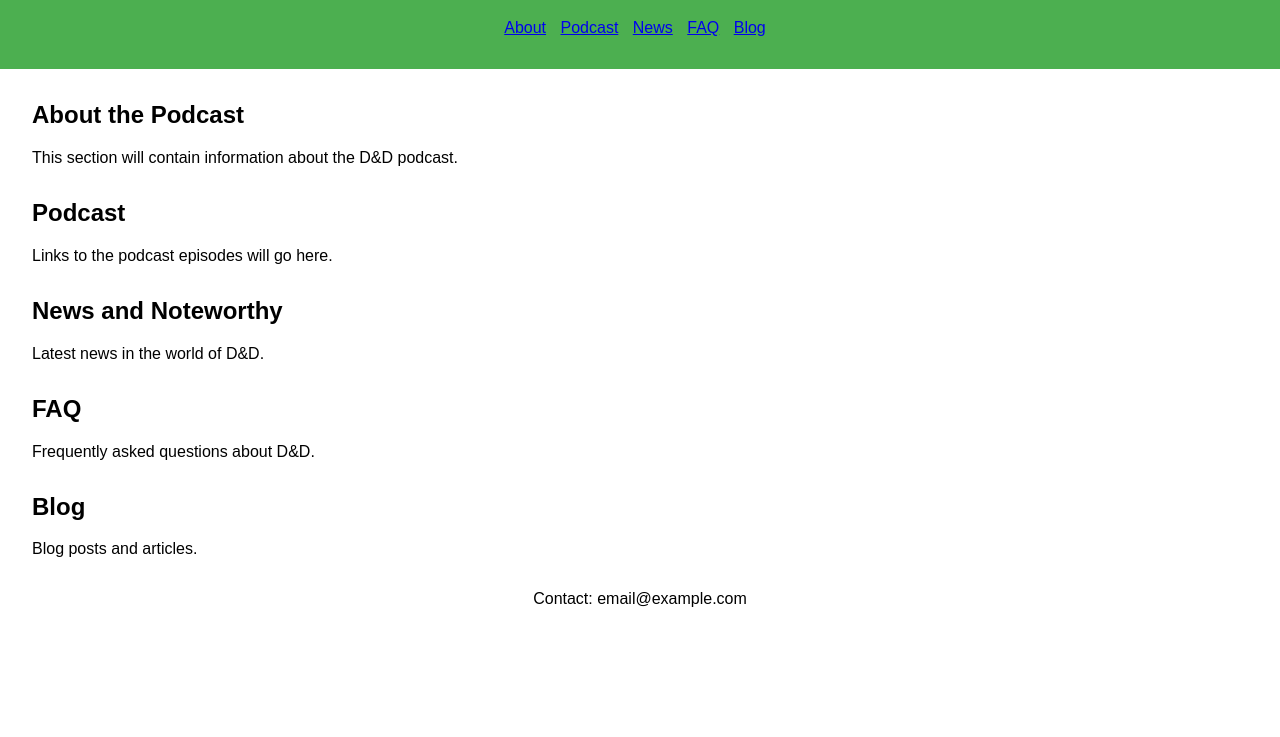
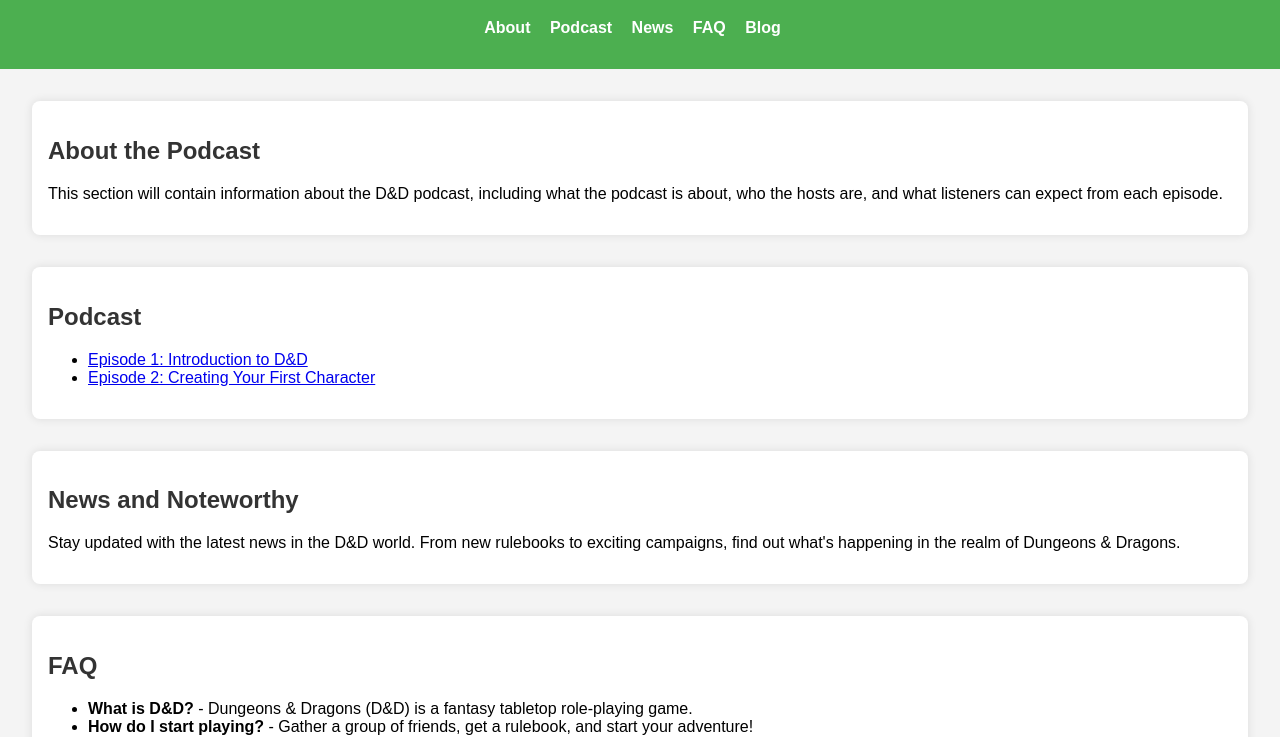
Before and after one commit to Ryno716/dnd-website, a plain HTML site: page index.html in a window 1280 px wide. Shown: the part 77-814 px from the top of the page. Drawn offline with Linux system fonts and the light colour scheme.

Commit message:
Add initial content and styling

```diff
--- a/index.html
+++ b/index.html
@@ -19,29 +19,70 @@
         </ul>
       </nav>
     </header>
+
     <section id="about">
       <h2>About the Podcast</h2>
-      <p>This section will contain information about the D&D podcast.</p>
+      <p>
+        This section will contain information about the D&D podcast, including
+        what the podcast is about, who the hosts are, and what listeners can
+        expect from each episode.
+      </p>
     </section>
+
     <section id="podcast">
       <h2>Podcast</h2>
-      <p>Links to the podcast episodes will go here.</p>
+      <ul>
+        <li>
+          <a href="https://example.com/episode1"
+            >Episode 1: Introduction to D&D</a
+          >
+        </li>
+        <li>
+          <a href="https://example.com/episode2"
+            >Episode 2: Creating Your First Character</a
+          >
+        </li>
+        <!-- Add more podcast episodes here -->
+      </ul>
     </section>
+
     <section id="news">
       <h2>News and Noteworthy</h2>
-      <p>Latest news in the world of D&D.</p>
+      <p>
+        Stay updated with the latest news in the D&D world. From new rulebooks
+        to exciting campaigns, find out what's happening in the realm of
+        Dungeons & Dragons.
+      </p>
     </section>
+
     <section id="faq">
       <h2>FAQ</h2>
-      <p>Frequently asked questions about D&D.</p>
+      <ul>
+        <li>
+          <strong>What is D&D?</strong> - Dungeons & Dragons (D&D) is a fantasy
+          tabletop role-playing game.
+        </li>
+        <li>
+          <strong>How do I start playing?</strong> - Gather a group of friends,
+          get a rulebook, and start your adventure!
+        </li>
+        <!-- Add more FAQs here -->
+      </ul>
     </section>
+
     <section id="blog">
       <h2>Blog</h2>
-      <p>Blog posts and articles.</p>
+      <p>
+        Read our latest blog posts and articles about D&D. Get tips, tricks, and
+        insights from experienced players.
+      </p>
+      <!-- Add blog posts here -->
     </section>
+
     <footer>
       <p>Contact: email@example.com</p>
     </footer>
+
     <script src="script.js"></script>
   </body>
 </html>
--- a/script.js
+++ b/script.js
@@ -1,3 +1,4 @@
 document.addEventListener("DOMContentLoaded", function () {
   console.log("Page Loaded");
+  // Add more interactivity here as needed
 });
--- a/style.css
+++ b/style.css
@@ -2,25 +2,52 @@ body {
   font-family: Arial, sans-serif;
   margin: 0;
   padding: 0;
+  background-color: #f4f4f4;
 }
+
 header {
   background-color: #4caf50;
   color: white;
   text-align: center;
-  padding: 1em;
+  padding: 1em 0;
 }
+
 nav ul {
   list-style-type: none;
   padding: 0;
 }
+
 nav ul li {
   display: inline;
-  margin-right: 10px;
+  margin-right: 15px;
 }
+
+nav ul li a {
+  color: white;
+  text-decoration: none;
+  font-weight: bold;
+}
+
+nav ul li a:hover {
+  text-decoration: underline;
+}
+
 section {
   margin: 2em;
+  padding: 1em;
+  background-color: white;
+  border-radius: 8px;
+  box-shadow: 0 0 10px rgba(0, 0, 0, 0.1);
 }
+
+h2 {
+  color: #333;
+}
+
 footer {
   text-align: center;
   margin-top: 2em;
+  padding: 1em 0;
+  background-color: #4caf50;
+  color: white;
 }
```
